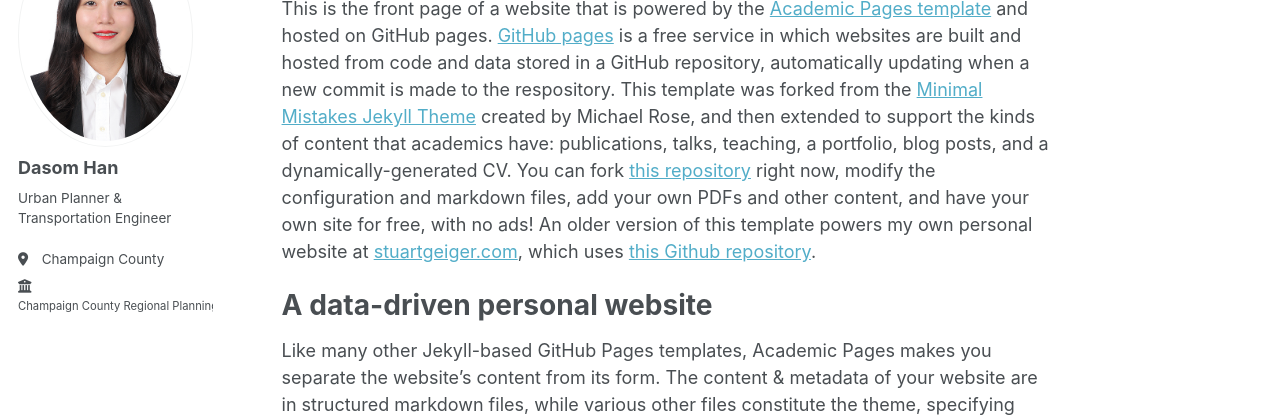
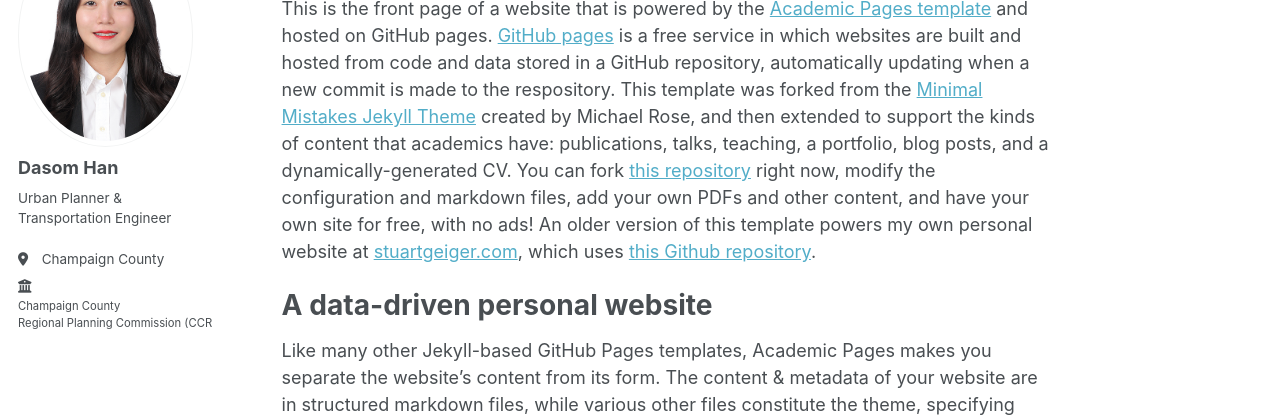
Before and after one commit to dasomh/dasomh.github.io, a Jekyll site: the page built from _pages/about.md, in a window 1280 px wide. Shown: the part 181-599 px from the top of the page. Built offline with Jekyll 4.4.1, drawn with Linux system fonts in a browser that asks for light colours.

Commit message:
Update _config.yml

```diff
--- a/_config.yml
+++ b/_config.yml
@@ -26,7 +26,7 @@ author:
   pronouns         : # URL
   bio              : "Urban Planner & Transportation Engineer"
   location         : "Champaign County"
-  employer         : "<span style='font-size: smaller;'><a href='https://www.ccrpc.org/' target='_blank' style='text-decoration: none; color: inherit;'>Champaign County Regional Planning Commission (CCRPC)</a></span>"
+  employer         : "<span style='font-size: smaller;'><a href='https://www.ccrpc.org/' target='_blank' style='text-decoration: none; color: inherit;'>Champaign County <br>Regional Planning Commission (CCRPC)</a></span>"
 Explanation:
   uri              : # URL
   email            : "<span style='text-decoration: none;'>dsh12177@gmail.com</span>"
```
